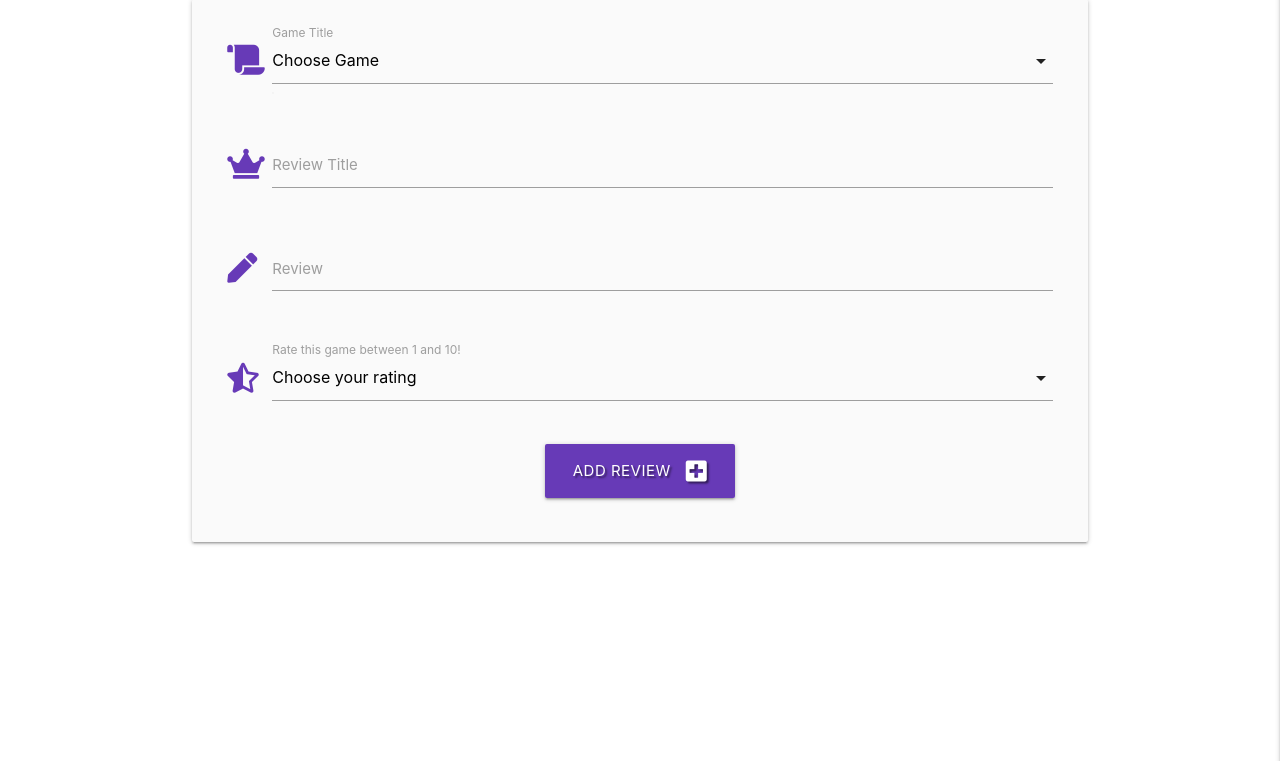
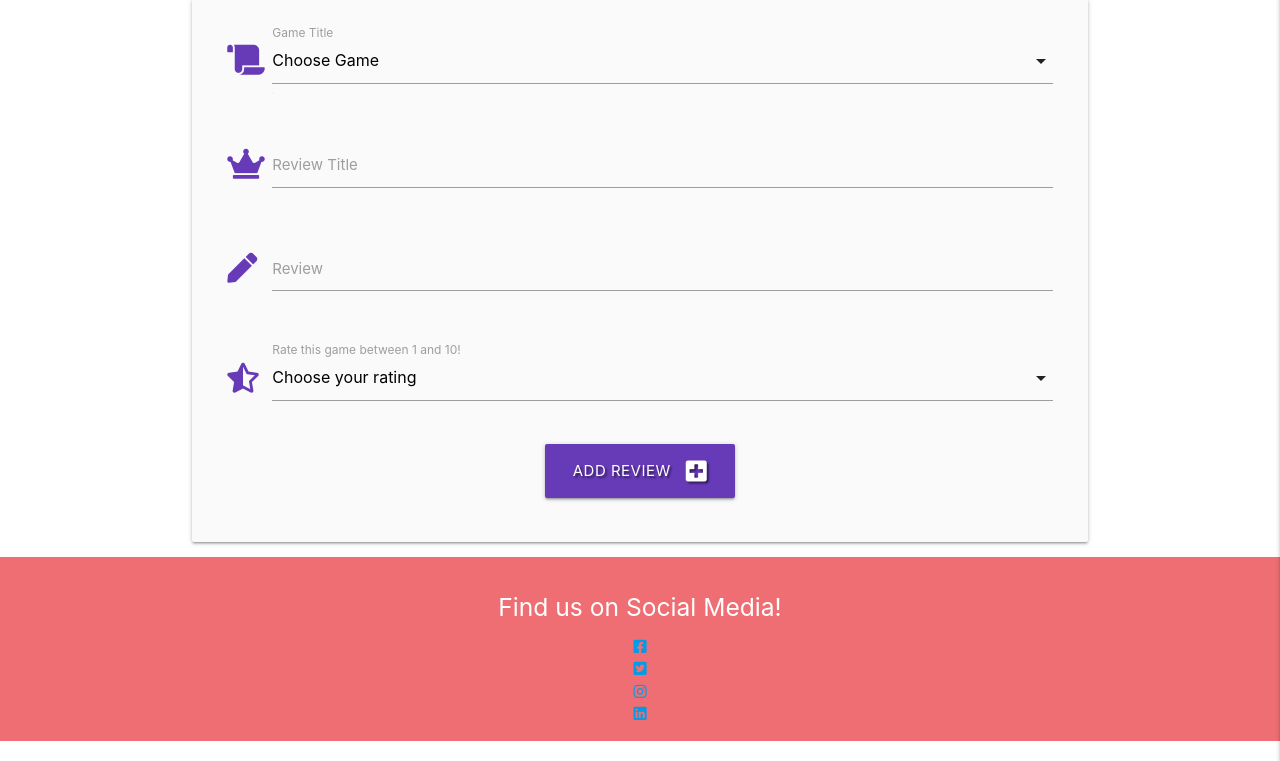
Before and after one commit to NickChapman1988/game-shelf, a Flask app: page /add_review in a window 1280 px wide. Shown: the part 160-921 px from the top of the page. Run offline with Flask 2, Linux system fonts and the light colour scheme; data that the repository does not hold is empty; some libraries are stand-ins or nearby versions.

Commit message:
Add footer to base template

```diff
--- a/templates/base.html
+++ b/templates/base.html
@@ -79,6 +79,42 @@
         {% endblock %}
     </main>
 
+    <footer class="page-footer">
+        <div class="container">
+            <div class="row">
+                <div class="col s12 center-align">
+                    <h5>Find us on Social Media!</h5>
+                    <ul id="social-links">
+                        <li class="social-media-icons">
+                            <a href="https://www.facebook.com/" target="_blank" class="social-icon">
+                                <i class="fab fa-facebook-square" aria-hidden="true"></i>
+                                <span class="sr-only">Facebook</span>
+                            </a>
+                        </li>
+                        <li class="social-media-icons">
+                            <a href="https://twitter.com/" target="_blank" class="social-icon">
+                                <i class="fab fa-twitter-square" aria-hidden="true"></i>
+                                <span class="sr-only">Twitter</span>
+                            </a>
+                        </li>
+                        <li class="social-media-icons">
+                            <a href="https://www.instagram.com/" target="_blank" class="social-icon">
+                                <i class="fab fa-instagram" aria-hidden="true"></i>
+                                <span class="sr-only">Instagram</span>
+                            </a>
+                        </li>
+                        <li class="social-media-icons">
+                            <a href="https://www.linkedin.com/" target="_blank" class="social-icon">
+                                <i class="fab fa-linkedin" aria-hidden="true"></i>
+                                <span class="sr-only">LinkedIn</span>
+                            </a>
+                        </li>
+                    </ul>
+                </div>
+            </div>
+        </div>
+    </footer>
+
     <script src="https://code.jquery.com/jquery-3.6.0.min.js"
         integrity="sha256-/xUj+3OJU5yExlq6GSYGSHk7tPXikynS7ogEvDej/m4=" crossorigin="anonymous"></script>
     <script src="https://cdnjs.cloudflare.com/ajax/libs/materialize/1.0.0/js/materialize.min.js"></script>
```
Also changed, not shown: static/css/style.css (line endings or trailing spaces).
